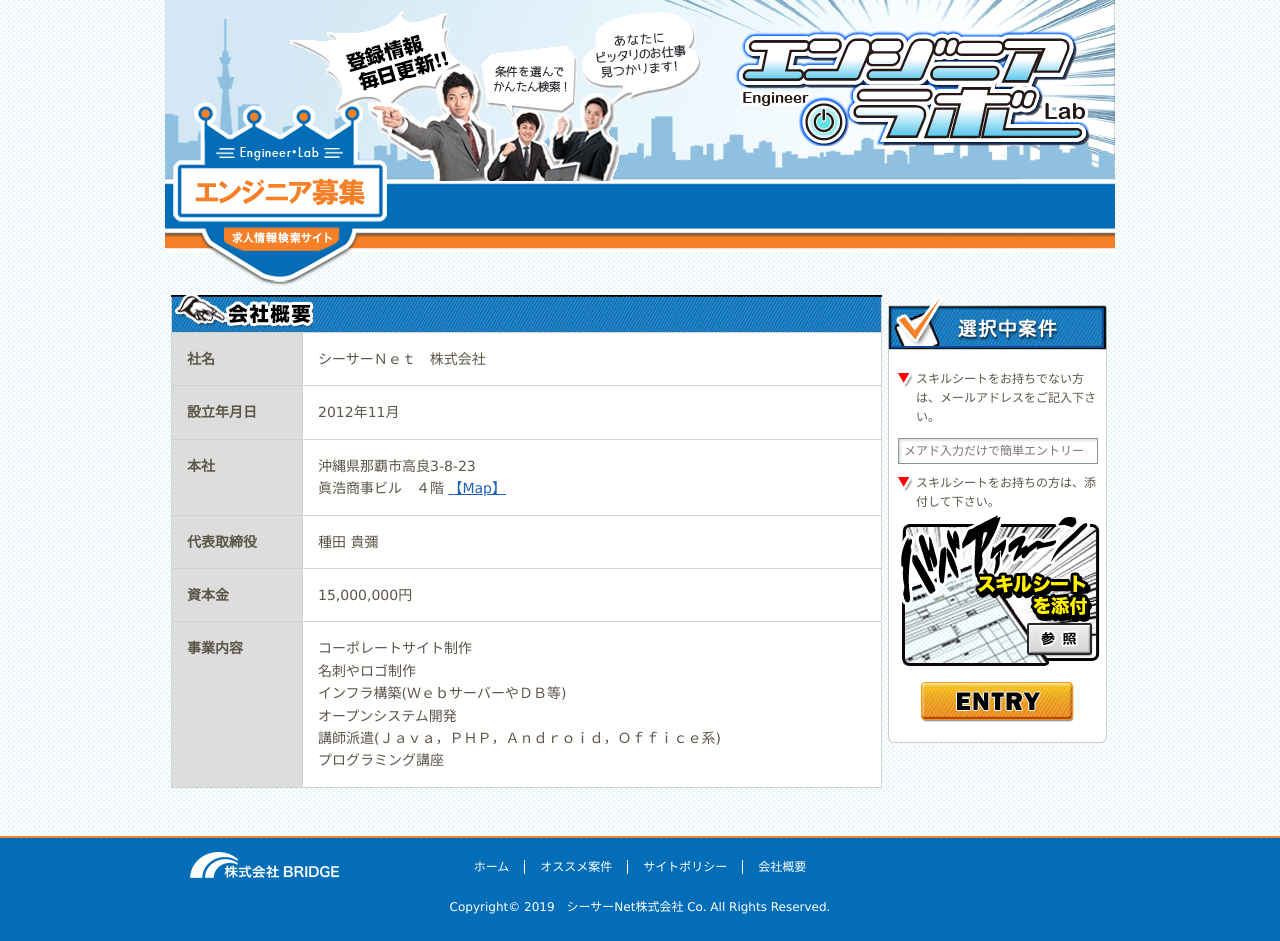
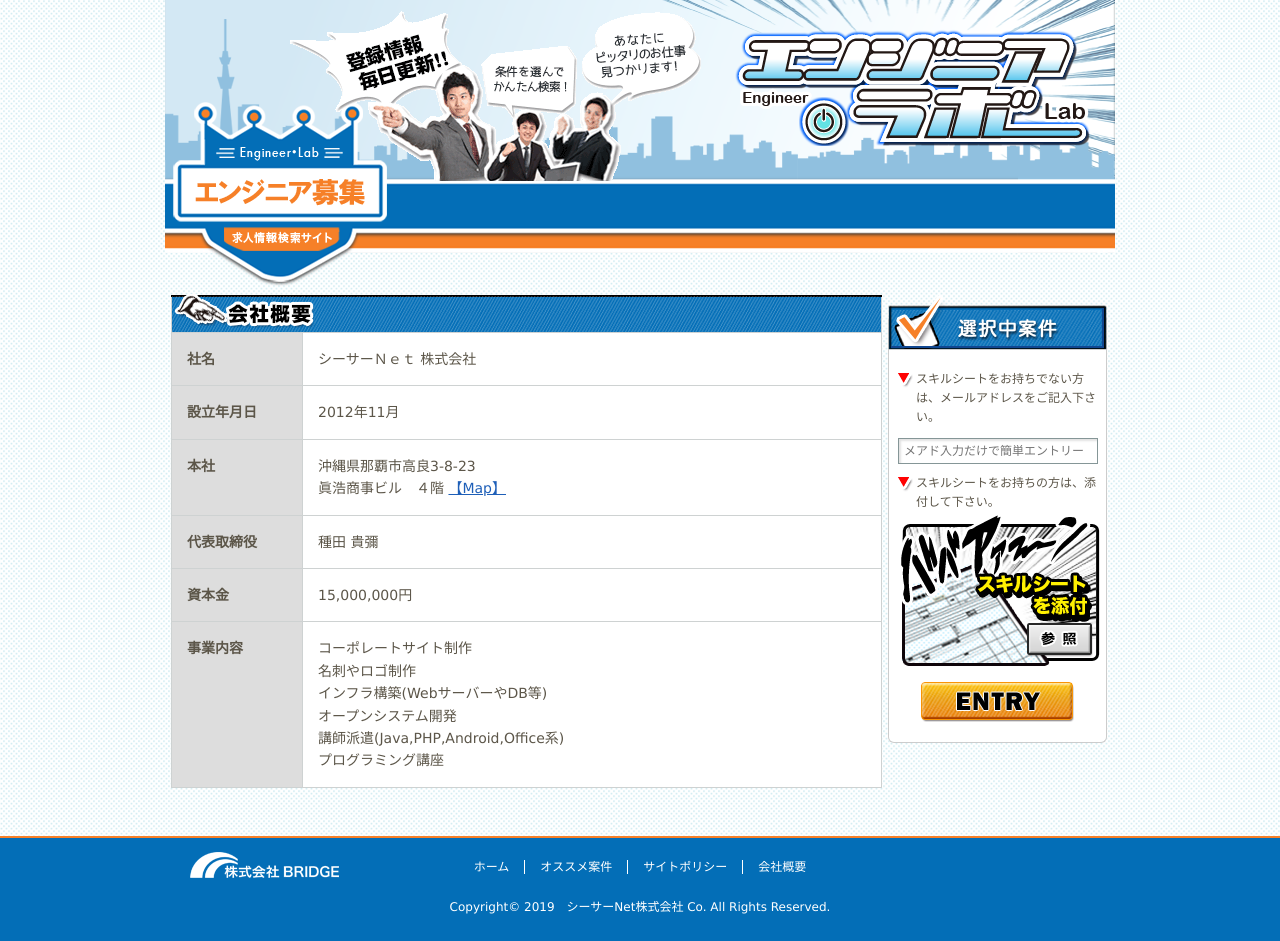
Before and after one commit to mutsuoKudo/MajunIT, a PHP site: page /cp.php in a window 1280 px wide. Shown: the part 73-1014 px from the top of the page. Run offline with PHP 8.4, Linux system fonts and the light colour scheme; data that the repository does not hold is empty; some libraries are stand-ins or nearby versions.

Commit message:
会社概要変更

```diff
--- a/cp.php
+++ b/cp.php
@@ -11,7 +11,7 @@ include_once("common/templates/header.tpl");
                 <table class="cp">
                     <tr>
                         <th>社名</th>
-                        <td>シーサーＮｅｔ　株式会社</td>
+                        <td>シーサーＮｅｔ 株式会社</td>
                     </tr>
                     <tr>
                         <th>設立年月日</th>
@@ -20,7 +20,7 @@ include_once("common/templates/header.tpl");
                     <tr>
                         <th>本社</th>
                         <td>沖縄県那覇市高良3-8-23<br>
-                            眞浩商事ビル　４階 <a href="http://goo.gl/vdj4G4" target="_blank" rel="nofollow">【Map】</a>
+                            眞浩商事ビル　４階 <a href="https://goo.gl/maps/rxNqr41CAFx" target="_blank" rel="nofollow">【Map】</a>
                         </td>
                     </tr>
                     <tr>
@@ -35,9 +35,9 @@ include_once("common/templates/header.tpl");
                         <th>事業内容</th>
                         <td>コーポレートサイト制作<br>
                             名刺やロゴ制作<br>
-                            インフラ構築(ＷｅｂサーバーやＤＢ等)<br>
+                            インフラ構築(WebサーバーやDB等)<br>
                             オープンシステム開発<br>
-                            講師派遣(Ｊａｖａ，ＰＨＰ，Ａｎｄｒｏｉｄ，Ｏｆｆｉｃｅ系)<br>
+                            講師派遣(Java,PHP,Android,Office系)<br>
                             プログラミング講座
                         </td>
                     </tr>
```
